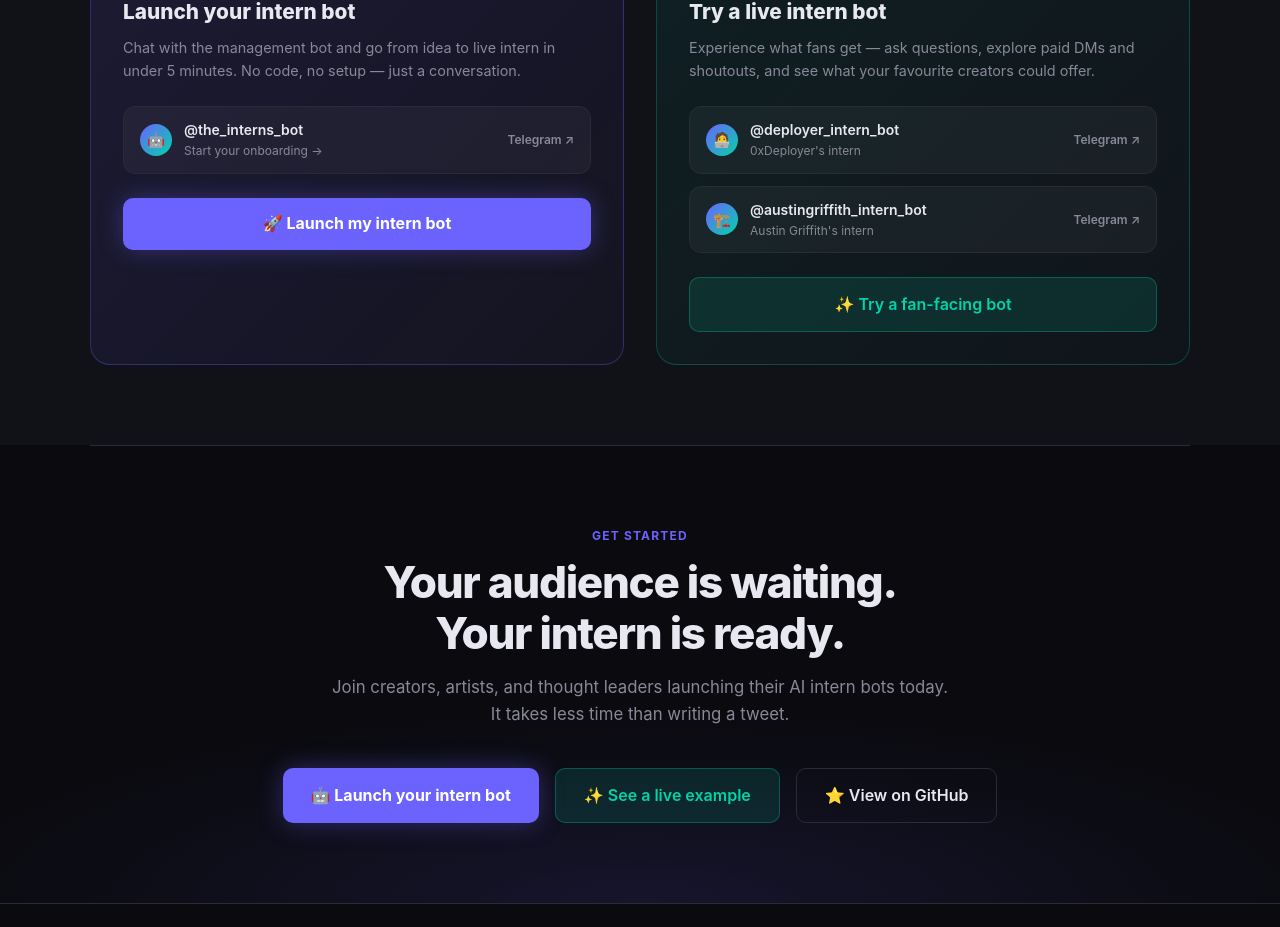
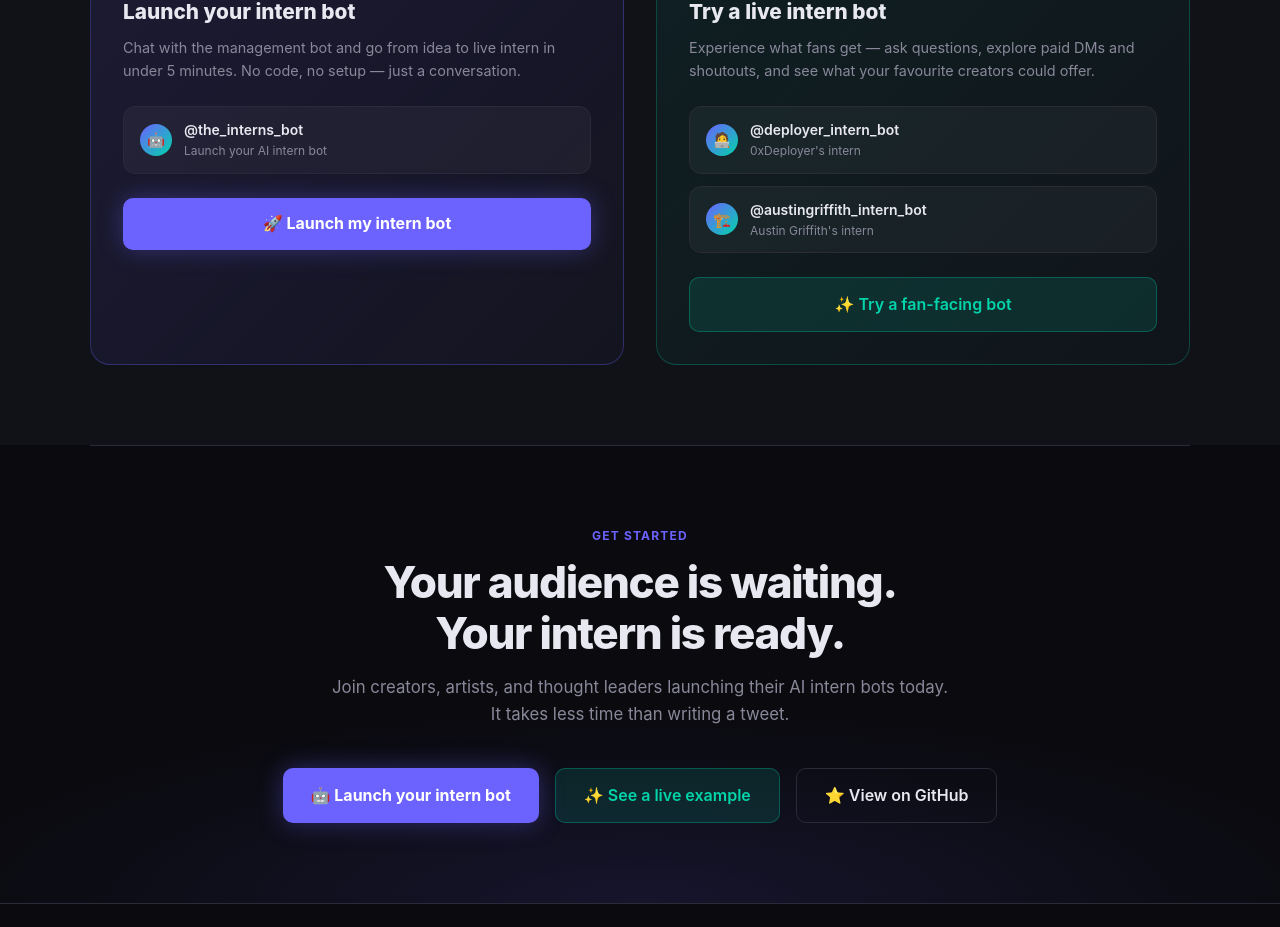
Before and after one commit to 0xStruct/interns, a website: page index.html in a window 1280 px wide. Shown: the part 3900-4827 px from the top of the page. Drawn offline with Linux system fonts and the light colour scheme.

Commit message:
tweak the landing page

```diff
--- a/index.html
+++ b/index.html
@@ -636,9 +636,8 @@
             <div class="bot-avatar">🤖</div>
             <div class="bot-text">
               <div>@the_interns_bot</div>
-              <div style="font-size: 0.75rem; color: var(--muted); font-weight: 400;">Start your onboarding →</div>
+              <div style="font-size: 0.75rem; color: var(--muted); font-weight: 400;">Launch your AI intern bot</div>
             </div>
-            <span class="tg-icon">Telegram ↗</span>
           </a>
         </div>
         <a href="https://t.me/the_interns_bot" target="_blank" class="btn-primary" style="width: 100%; justify-content: center;">
@@ -656,7 +655,6 @@
               <div>@deployer_intern_bot</div>
               <div style="font-size: 0.75rem; color: var(--muted); font-weight: 400;">0xDeployer's intern</div>
             </div>
-            <span class="tg-icon">Telegram ↗</span>
           </a>
           <a href="https://t.me/austingriffith_intern_bot" target="_blank" class="bot-link">
             <div class="bot-avatar">🏗️</div>
@@ -664,7 +662,6 @@
               <div>@austingriffith_intern_bot</div>
               <div style="font-size: 0.75rem; color: var(--muted); font-weight: 400;">Austin Griffith's intern</div>
             </div>
-            <span class="tg-icon">Telegram ↗</span>
           </a>
         </div>
         <a href="https://t.me/deployer_intern_bot" target="_blank" class="btn-teal" style="width: 100%; justify-content: center;">
```
